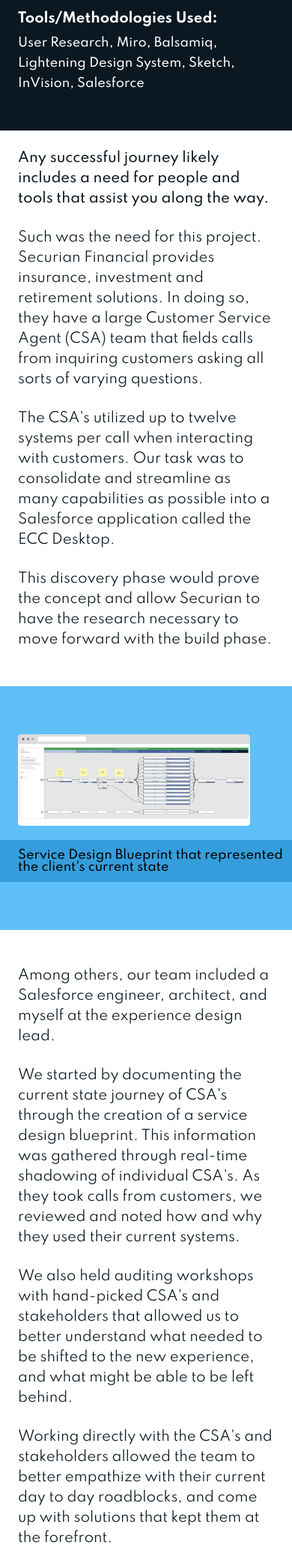
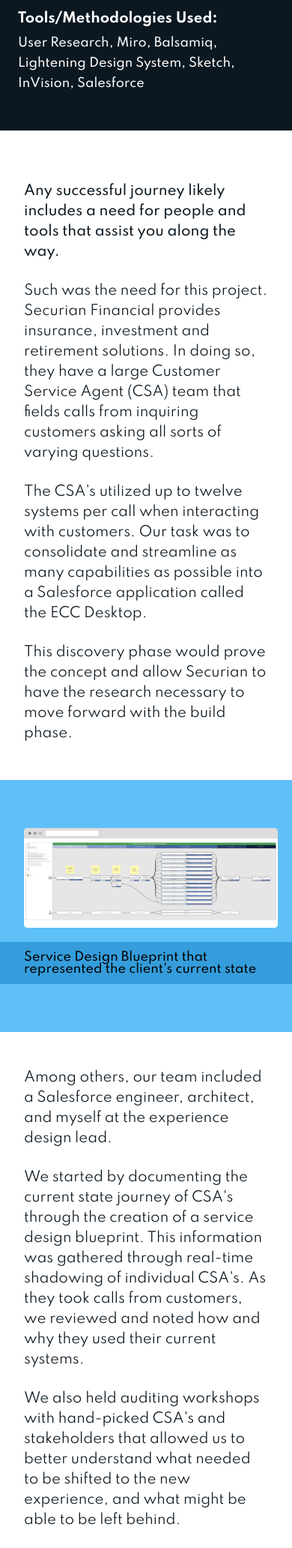
Before and after one commit to davedechant/davedechant.github.io, a PHP site: page /securian.html in a window 390 px wide. Shown: the part 271-2335 px from the top of the page at 75% size. Run offline with PHP 8.4, Linux system fonts and the light colour scheme.

Commit message:
CSS updates

```diff
--- a/styles/styles.css
+++ b/styles/styles.css
@@ -700,7 +700,7 @@ a, a:visited, a:hover {
   opacity: 1; }
 
 .story {
-  padding: 4.25rem 2rem;
+  padding: 4.25rem 0;
   width: calc(100% - 320px);
   margin: 100px 0 0 320px;
   animation-name: story;
@@ -714,17 +714,17 @@ a, a:visited, a:hover {
 
 .story .story-copy {
   width: 800px;
+  padding: 0 2rem;
   margin-bottom: 3rem; }
 
 .story-img-container {
-  width: calc(100% + 4rem);
   background-color: #5FBFF9;
-  margin: 0 0 3rem -2rem;
+  margin: 0 0 3rem 0;
   padding: 4rem 0; }
 
 .story-img {
-  margin-left: 2rem;
-  width: calc(100% - 6rem);
+  padding-left: 2rem;
+  width: 99%;
   max-width: 967px; }
 
 .switch-app-video video {
@@ -850,7 +850,9 @@ a, a:visited, a:hover {
     width: 100%;
     height: 144px; }
   .story .story-copy {
-    width: 100%; } }
+    width: 100%; }
+  .story-img {
+    max-width: 95%; } }
 
 /* md */
 @media (max-width: 980px) {
@@ -1153,7 +1155,6 @@ a, a:visited, a:hover {
     padding-top: 80px;
     overflow: visible; }
   .story {
-    padding: 1.5rem;
     width: 100%;
     margin: 0; }
   .more-stories-title, .sidebar-list {
--- a/styles/styles.scss
+++ b/styles/styles.scss
@@ -795,7 +795,7 @@ a, a:visited, a:hover {
 }
 
 .story {
-	padding: 4.25rem 2rem;
+	padding: 4.25rem 0;
 	width: calc(100% - 320px);
 	margin: 100px 0 0 320px;
 	animation-name: story;
@@ -809,19 +809,19 @@ a, a:visited, a:hover {
 
 .story .story-copy {
 	width: 800px;
+	padding: 0 2rem;
 	margin-bottom: 3rem;
 }
 
 .story-img-container {
-	width: calc(100% + 4rem);
 	background-color: $base-primary-color;
-	margin: 0 0 3rem -2rem;
+	margin: 0 0 3rem 0;
 	padding: 4rem 0;
 }
 
 .story-img {
-	margin-left: 2rem;
-	width: calc(100% - 6rem);
+	padding-left: 2rem;
+	width: 99%;
 	max-width: 967px;
 }
 
@@ -949,6 +949,10 @@ a, a:visited, a:hover {
 
 .story .story-copy {
 	width: 100%;
+}
+
+.story-img {
+	max-width: 95%;
 }
 
 }
@@ -1267,7 +1271,6 @@ a, a:visited, a:hover {
 }
 
 .story {
-	padding: 1.5rem;
 	width: 100%;
 	margin: 0;
 }
```
